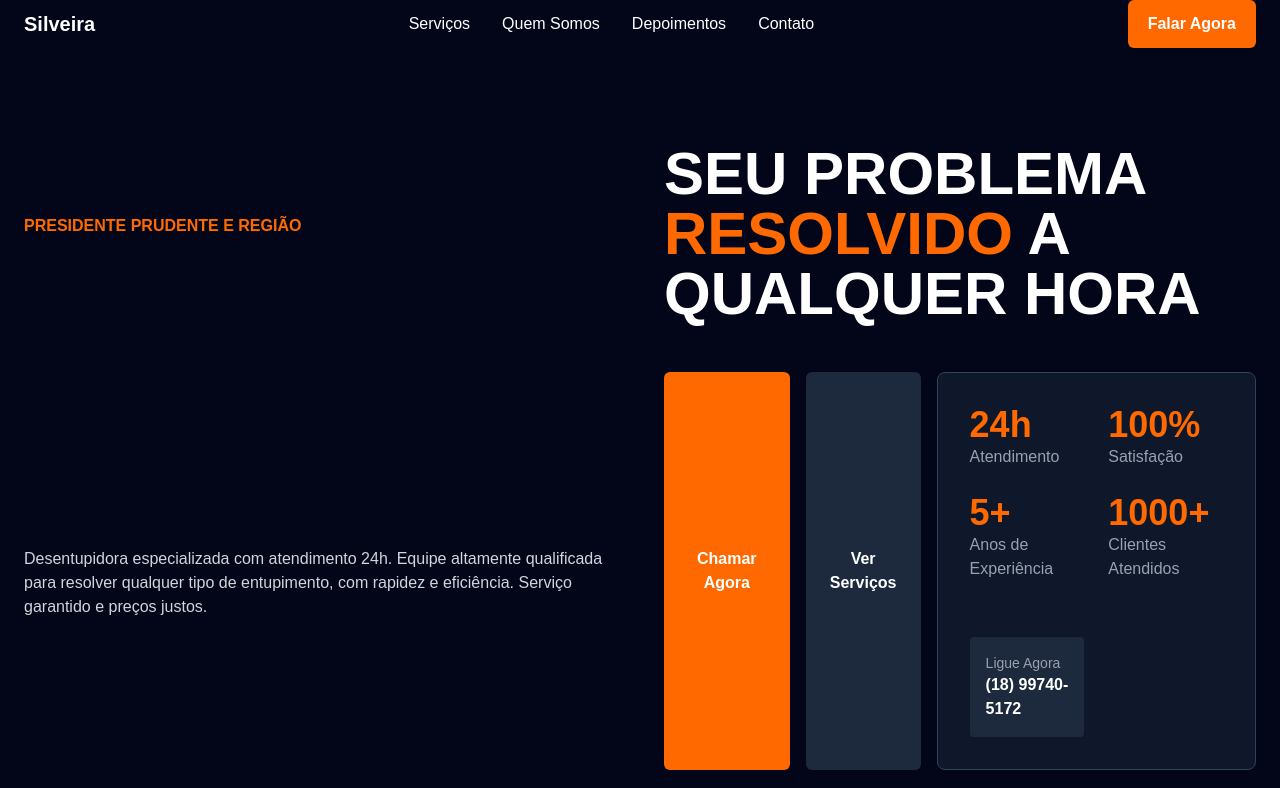
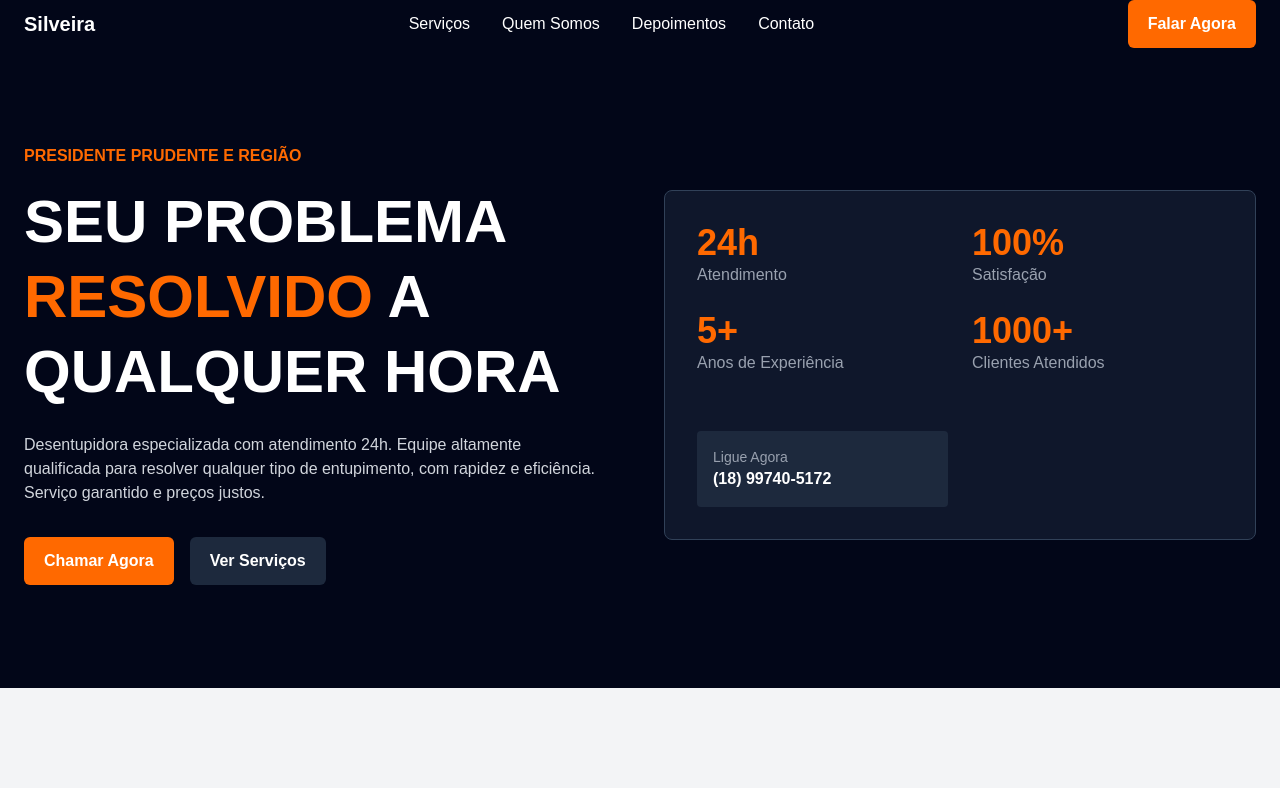
Before and after one commit to Loneking66/desentupidora-silveira-site, a Next.js app: page / in a window 1280 px wide. Shown: the top 788 px of the page. Built offline with nearby package versions, Linux system fonts and the light colour scheme.

Commit message:
Improve hero section structure and add stats card

```diff
--- a/app/components/Hero.tsx
+++ b/app/components/Hero.tsx
@@ -2,24 +2,25 @@ import StatsCard from "./StatsCard";
 
 export default function Hero() {
   return (
-    <section className="bg-slate-950 text-white min-h-[80]">
+    <section className="bg-slate-950 text-white min-h-[80vh]">
       <div className="max-w-7xl mx-auto px-6 py-24 grid md:grid-cols-2 gap-12 items-center">
+        <div>
           <p className="text-orange-500 font-semibold mb-4">
             PRESIDENTE PRUDENTE E REGIÃO
           </p>
 
-        <h1 className="text-6xl font-black max-2-3xl">
+          <h1 className="text-5xl md:text-6xl font-black max-w-3xl leading-tight">
             SEU PROBLEMA
             <span className="text-orange-500"> RESOLVIDO </span>A QUALQUER HORA
           </h1>
 
-        <p className="text-gray-300 mt-6 max-w-1xl">
+          <p className="text-gray-300 mt-6 max-w-xl">
             Desentupidora especializada com atendimento 24h. Equipe altamente
-          qualificada para resolver qualquer tipo de entupimento, com rapidez e
-          eficiência. Serviço garantido e preços justos.
+            qualificada para resolver qualquer tipo de entupimento, com rapidez
+            e eficiência. Serviço garantido e preços justos.
           </p>
 
-        <div className="flex gap-4">
+          <div className="flex gap-4 mt-8">
             <button className="bg-orange-500 px-5 py-3 rounded-md font-semibold">
               Chamar Agora
             </button>
@@ -27,9 +28,10 @@ export default function Hero() {
             <button className="bg-slate-800 px-5 py-3 rounded-md font-semibold">
               Ver Serviços
             </button>
+          </div>
+        </div>
 
         <StatsCard />
-        </div>
       </div>
     </section>
   );
```
Lines whose indentation alone changed are shown as unchanged.
